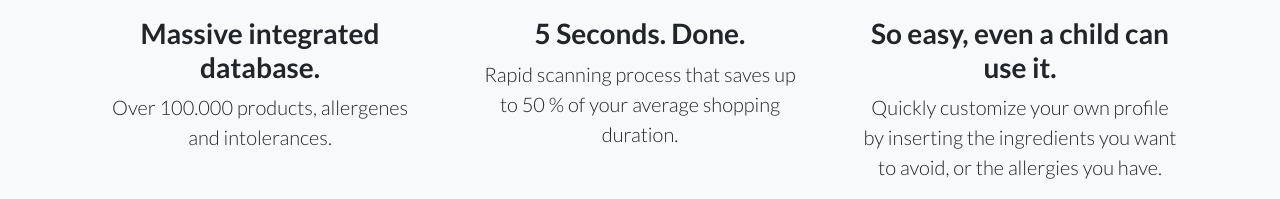
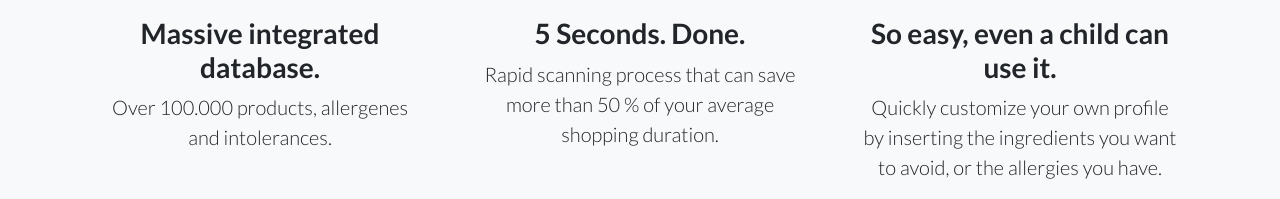
Before and after one commit to Ingredify/ingredify.github.io, a website: page index.html in a window 1280 px wide. Shown: the part 1031-1230 px from the top of the page. Drawn offline with nearby package versions, Linux system fonts and the light colour scheme; files that its build step writes are made by us from their sources.

Commit message:
Update index.html

```diff
--- a/index.html
+++ b/index.html
@@ -76,7 +76,7 @@
                 <i class="icon-layers m-auto text-primary"></i>
               </div>
               <h3>5 Seconds. Done.</h3>
-              <p class="lead mb-0">Rapid scanning process that saves up to 50 % of your average shopping duration.</p>
+              <p class="lead mb-0">Rapid scanning process that can save more than 50 % of your average shopping duration.</p>
             </div>
           </div>
           <div class="col-lg-4">
```
